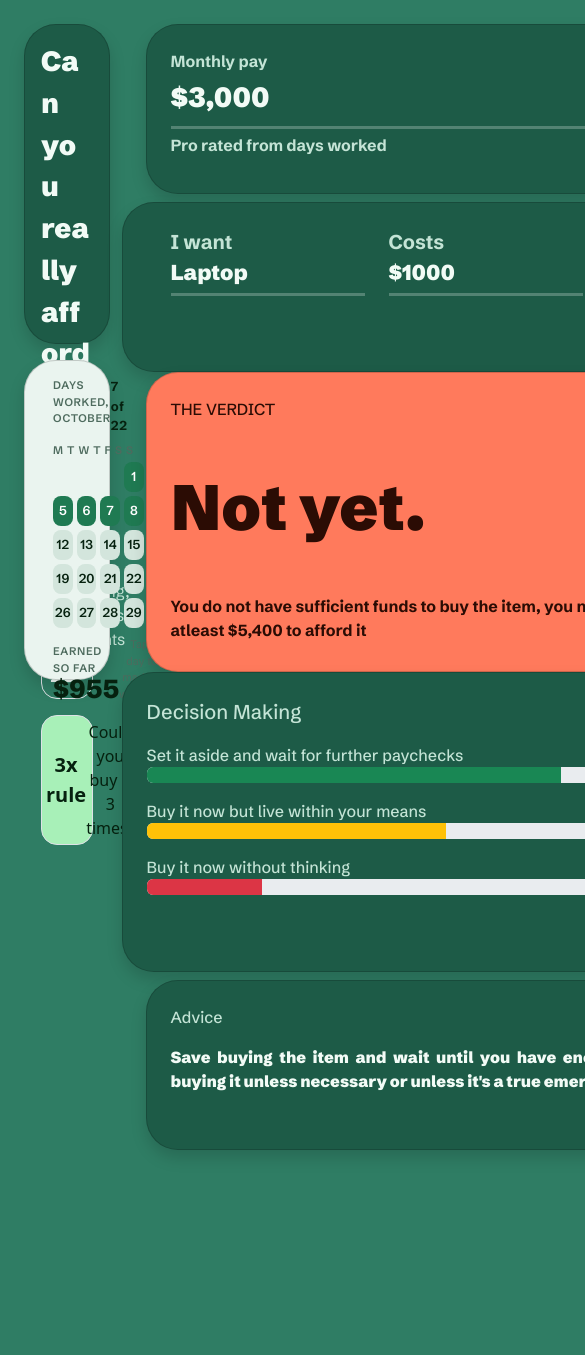
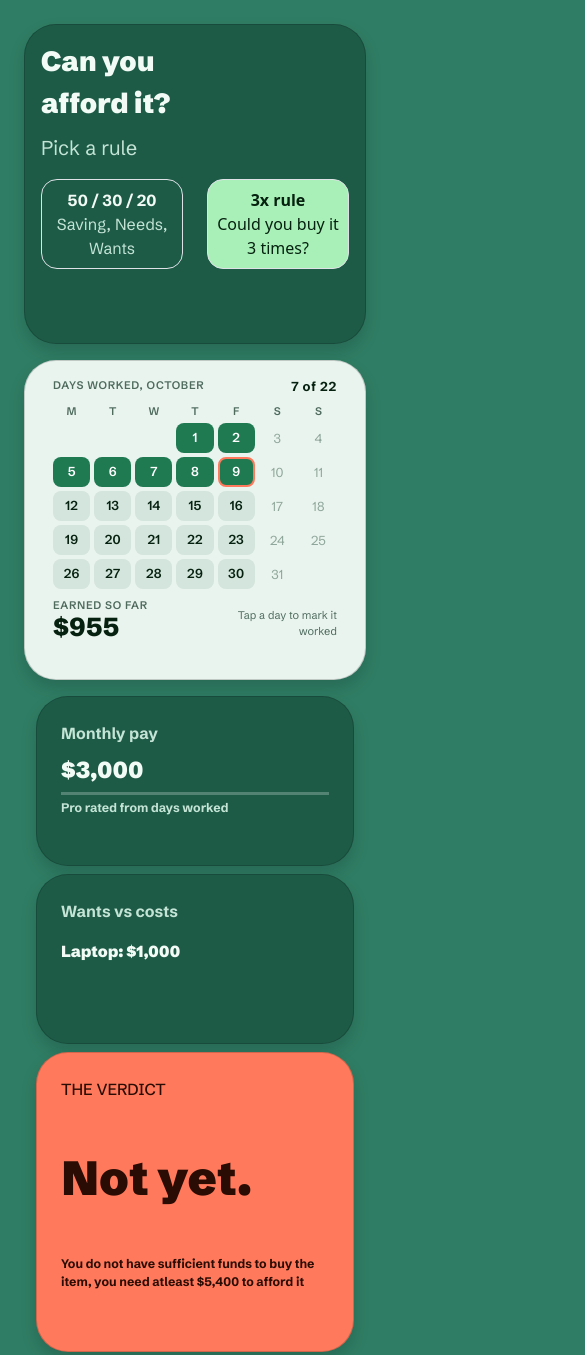
Before and after one commit to Denzel027/WD-Activities, a plain HTML site: page Bento-layout/index.html in a window 390 px wide. Shown: the top 1355 px of the page, 585 px wide, since content can reach past the window. Before the commit the page ends 1174 px from the top, so only its background shows below. Drawn offline with nearby package versions, Linux system fonts and the light colour scheme.

Commit message:
Added responsiveness and fixed UI problems

```diff
--- a/Bento-layout/assets/index.css
+++ b/Bento-layout/assets/index.css
@@ -1,3 +1,8 @@
+* {
+  transition: all 0.3s ease-in;
+}
+
+
 body {
     background-color: #2F7D64;
 }
@@ -20,7 +25,11 @@ body {
 
 .check {
     color: #06210F;
-    background-color: #A8F0B8;
+    background-color: #BBD6C8;
+    height:auto;
+    width: auto;
+    max-width: 100%;
+    padding: clamp(0.375rem, 0.2rem + 0.4vw, 0.9rem) clamp(0.75rem, 0.4rem + 0.9vw, 1.75rem);
 }
 
 .text-justify {
@@ -51,6 +60,16 @@ body {
     width: 1052px;
 }
 
+.card-r1, .card-r2, .card-r3, .card-c1 { max-width: 100%; }
+.card-r1, .card-r2, .card-r3, .card-c1 {
+    width: 100%;
+    max-width: 100%;
+}
+
+.row > .col {
+    min-width: 0;
+}
+
 .text-verdict{
     color: #2B0C04;
     font-family: 'Schibsted Grotesk', sans-serif;
@@ -65,8 +84,16 @@ body {
     font-weight: 1000;
 }
 
-.font-l{
-    font-size: 4rem;
+.font-l {
+    font-size: clamp(3rem, 1.5rem + 2vw, 5rem);
+}
+
+.font-md {
+    font-size: clamp(0.775rem, 0.4rem + 0.5vw, 1.1rem);
+}
+
+.font-cust {
+    font-size: clamp(1rem, 0.4rem + 1vw, 2rem);
 }
 
 .text-sm {
@@ -122,6 +149,7 @@ hr {
     cursor: pointer;
     transition: background-color .15s, color .15s;
 }
+.check:hover { background-color: #A8F0B8;}
 
 .day-btn:hover { background-color: #BBD6C8; }
 
--- a/Bento-layout/index.html
+++ b/Bento-layout/index.html
@@ -18,12 +18,12 @@
 <body>
 
     <div class="container-fluid min-vh-100">
-        <div class="row p-4"> <!-- Parent Row -->
-            <div class="col-3 "> <!-- First Column -->
+        <div class="row p-4 g-3"> <!-- Parent Row -->
+            <div class="col-12 col-md-6 col-lg-4 col-xl-3"> <!-- First Column -->
                 <div class="row mb-3"> <!-- Can you afford it -->
                     <div class="card card-c1 bento-green rounded-5 shadow p-3">
                         <div class="fs-1 text-main text-big">
-                            Can you really
+                            Can you
                         </div>
                         <div class="fs-1 text-main text-big mb-2">
                             afford it?
@@ -31,19 +31,26 @@
                         <div class="p fs-5 text-mute mb-3">
                             Pick a rule
                         </div>
+
+                        <div class="row g-xs-2">
+                            <div class="col-6">
                                 <div
-                            class="d-flex justify-content-around align-items-center border bg-transparent p-2 mb-3 rounded-4 text-center">
-                            <span class="text-main text-medium fs-5">50 / 30 / 20 </span>
-                            <span class="text-mute">Saving, Needs, Wants</span>
+                                    class="rule-opt h-100 d-flex flex-column justify-content-center align-items-center border bg-transparent p-2 rounded-4 text-center">
+                                    <span class="rule-name text-main text-medium">50 / 30 / 20</span>
+                                    <span class="rule-desc text-mute">Saving, Needs, Wants</span>
                                 </div>
+                            </div>
+                            <div class="col-6">
                                 <div
-                            class="d-flex justify-content-around align-items-center border p-1 rounded-4 text-center selected">
-                            <span class="text-selected text-medium fs-5"> 3x rule </span>
-                            <span class="text-selected">Could you buy it 3 times?</span>
+                                    class="rule-opt h-100 d-flex flex-column justify-content-center align-items-center border p-2 rounded-4 text-center selected">
+                                    <span class="rule-name text-selected text-medium">3x rule</span>
+                                    <span class="rule-desc text-selected">Could you buy it 3 times?</span>
                                 </div>
                             </div>
                         </div>
-                <div class="row"> <!-- Calendar -->
+                    </div>
+                </div>
+                <div class="row "> <!-- Calendar -->
                     <div class="card card-c1 bento-white rounded-5 shadow ">
                         <div class="cal p-3">
                             <div class="d-flex justify-content-between cal-label">
@@ -101,99 +108,95 @@
                     </div>
                 </div>
             </div>
-            <div class="col-9"> <!-- Second Column -->
-                <div class="row"> <!-- First Row -->
-                    <div class="col ms-4 mb-2">
+
+            <div class="col-12 col-md-6 col-lg-8 col-xl-9">
+                <div class="row ms-md-2">
+                    <div class="col-12 col-sm-5 col-md-6 col-lg-6 col mb-2">
                         <div class="card card-r1 shadow rounded-5 bento-green p-4">
+                            <div>
                                 <div class="fs-6 text-mute text-medium mb-2">Monthly pay</div>
-                            <h1>
-                                <div class="text-big text-main ">$3,000</div>
-                            </h1>
+
+                                <div class="text-big text-main fs-3">$3,000</div>
+
                                 <hr class="my-1 mb-1">
-                            <div class="text-mute text-medium">Pro rated from days worked</div>
-                        </div>
-
-                    </div>
-                    <div class="col">
-                        <div class="card card-r1 shadow rounded-5 bento-green">
-                            <div class="row p-4 px-5">
-                                <div class="col fs-5 text-mute text-medium mb-2">
-                                    I want
-
-                                    <div class="text-big text-main fs-4">Laptop</div>
-                                    <hr class="mt-1">
-                                </div>
-                                <div class="col fs-5 text-mute text-medium mb-2">
-                                    Costs
-
-                                    <div class="text-big text-main fs-4">$1000</div>
-                                    <hr class="mt-1">
+                                <div class="text-mute text-medium font-md">Pro rated from days worked</div>
                             </div>
                         </div>
                     </div>
+                    <div class="col-12 col-sm-7 col-md-6 col-lg-6 col mb-2">
+                        <div class="card card-r1 shadow rounded-5 bento-green p-4">
+                            <p class="text-mute text-medium">
+                                Wants vs costs <br>
+                                <div class="text-main text-big font-cust">Laptop: $1,000</div>
+                            </p>
                         </div>
                     </div>
-                <div class="row">
-                    <div class="col ms-4">
-                        <div class="card card-r2 shadow rounded-5 bento-orange">
-                            <div class="text-verdict p-4 fs-6 text-sm">
+                </div>
+                <div class="row ms-md-2">
+                    <div class="col-12 col-sm-7 col-md-6 col-lg-6">
+                        <div class="card card-r2 shadow rounded-5 bento-orange mb-2 p-4">
+                            <div class="text-verdict fs-6 text-sm mb-5 mb-md-0 mb-lg-5">
                                 THE VERDICT
                             </div>
 
-                            <h1 class="text-verdict text-big p-4 font-l mb-0">Not yet.</h1>
+                            <h1 class="text-verdict text-big font-l mb-5 mb-md-1 mb-lg-5">Not yet.</h1>
 
-                            <div class="text-verdict p-4 fs-6 text-sm fw-bold">
-                                You do not have sufficient funds to buy the item, you need atleast $5,400 to afford it
+                            <div class="text-verdict fs-6 text-sm fw-bold">
+
+                                <p class="font-md">You do not have sufficient funds to buy the item, you need atleast $5,400 to afford it</p>
                             </div>
                         </div>
                     </div>
-                    <div class="col mb-2">
+                    <div class="col-12 col-sm-5 col-md-6 col-lg-6 mb-2">
                         <div class="card card-r2 shadow rounded-5 bento-green">
                             <div class="text-mute p-4 text-sm">
-                                <p class="fs-5">Decision Making</p>
+                                <p class="fs-6">Decision</p>
 
-                                <label>Set it aside and wait for further paychecks</label>
-                                <div class="progress mb-3">
+                                <div class="font-md"><label>Wait for further paychecks</label>
+                                <div class="progress mb-3 mb-sm-2 mb-lg-4">
                                     <div class="progress-bar bg-success" role="progressbar" style="width: 90%"
                                         aria-valuenow="90" aria-valuemin="0" aria-valuemax="100"></div>
                                 </div>
 
                                 <label>Buy it now but live within your means</label>
-                                <div class="progress mb-3">
+                                <div class="progress mb-3 mb-sm-2 mb-lg-4">
                                     <div class="progress-bar bg-warning" role="progressbar" style="width: 65%"
                                         aria-valuenow="65" aria-valuemin="0" aria-valuemax="100"></div>
                                 </div>
 
                                 <label>Buy it now without thinking</label>
-                                <div class="progress mb-3">
+                                <div class="progress mb-3 mb-sm-2">
                                     <div class="progress-bar bg-danger" role="progressbar" style="width: 25%"
                                         aria-valuenow="25" aria-valuemin="0" aria-valuemax="100"></div>
+                                </div></div>
+
                             </div>
                         </div>
                     </div>
                 </div>
-                </div>
-                <div class="row">
-                    <div class="col ms-4">
+                <div class="row ms-md-2">
+                    <div class=" col">
                         <div class="card card-r3 shadow rounded-5 bento-green p-4">
-                            <div class="text-mute text-sm fs-6 mb-3">
+                            <div class="row ">
+                                <div class="text-mute text-sm fs-6 mb-lg-3">
                                     Advice
                                 </div>
-
-                            <div class="row">
-                                <div class="col-8 text-main text-big text-justify">
-                                    Save buying the item and wait until you have enough.
+                                <div class="col-12 col-sm-6 col-md-12 col-lg-6 col-8">
+                                    <p class="text-main text-big text-justify font-md mb-2">Save buying the item and wait
+                                        until
+                                        you have enough.
                                         Until then,
-                                    refrain from buying it unless necessary or unless it's a true emergency.
+                                        refrain from buying it unless necessary or unless it's a true emergency.</p>
                                 </div>
-                                <div class="col-4 d-flex justify-content-center align-items-center">
-                                    <button type="button" class="btn check rounded-pill">Check other items</button>
+                                <div class="col-12 col-sm-6 col-md-12 col-lg-6 col-4 d-flex justify-content-center align-items-center">
+                                    <button type="button" class="btn check rounded-3 font-md mb-lg-3">Check other items</button>
                                 </div>
                             </div>
                         </div>
                     </div>
                 </div>
             </div>
+
         </div>
     </div>
 
```
Lines whose indentation alone changed are shown as unchanged.
